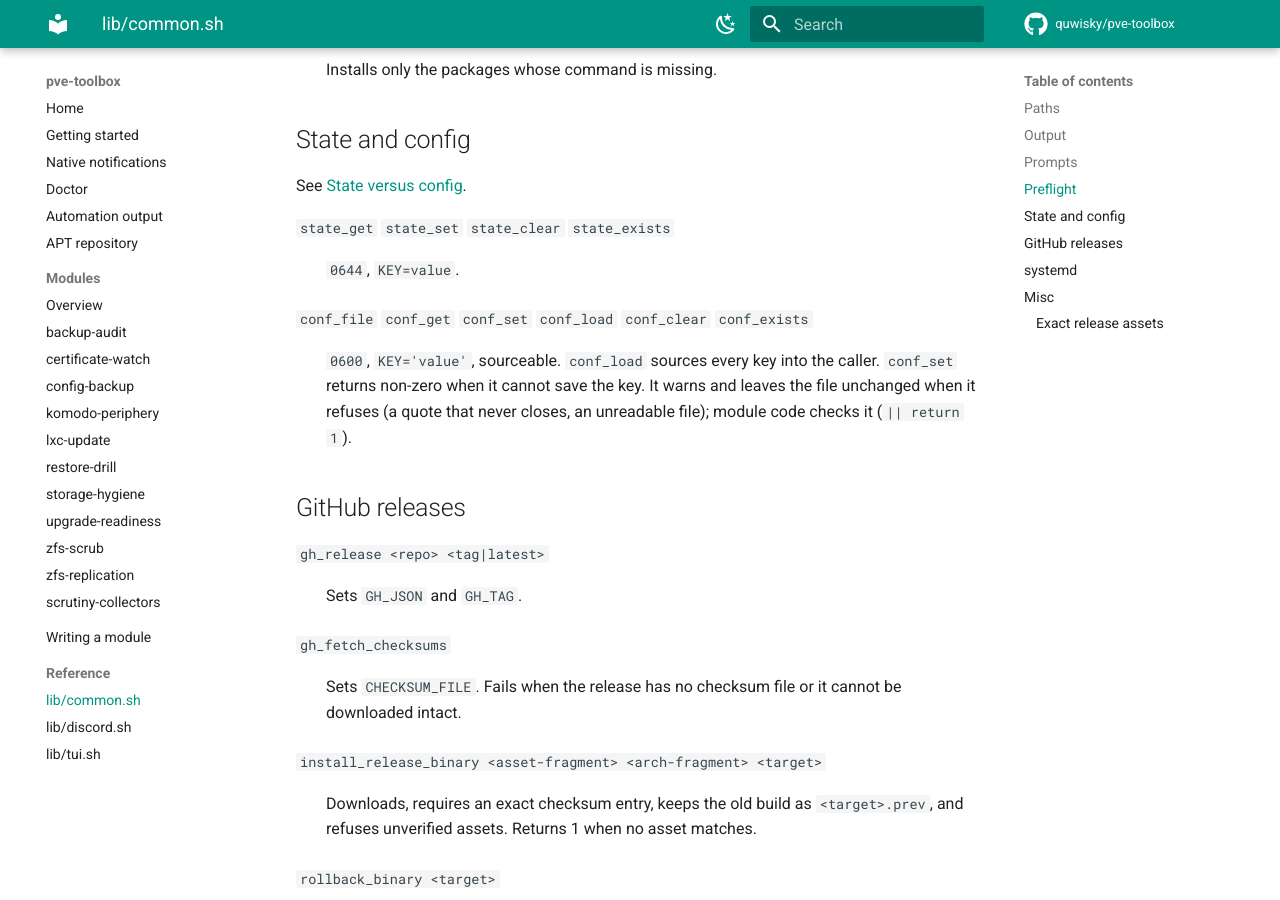
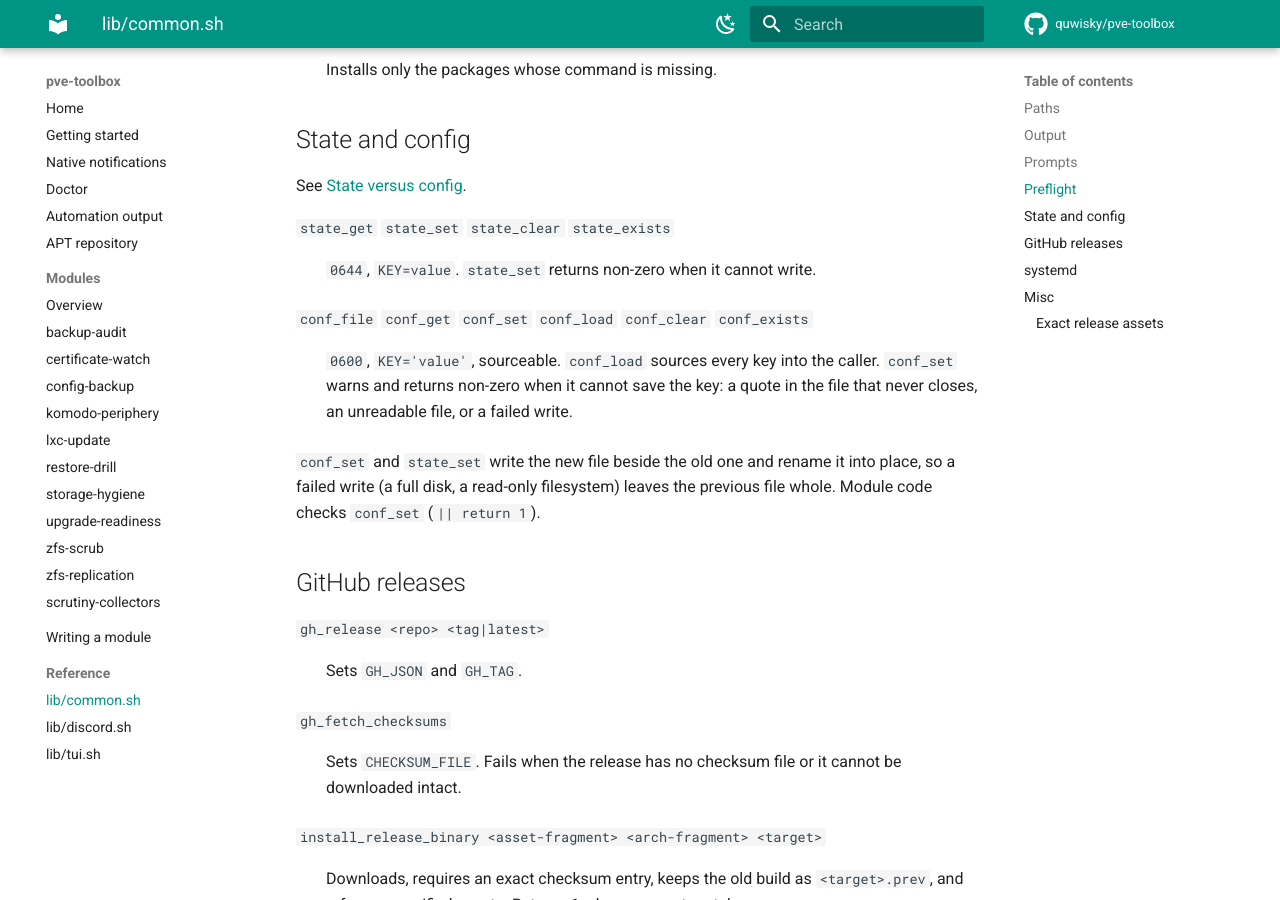
Before and after one commit to quwisky/pve-toolbox, an MkDocs documentation site: the page built from docs/reference/common.md, in a window 1280 px wide and 900 px high, scrolled down 3582 px. Built offline with MkDocs 1.6.1 and Material for MkDocs 9.7.7, drawn with Linux system fonts in a browser that asks for light colours; comment, search, counter and statistics services are not loaded.

Commit message:
fix(conf): replace conf and state files through a synced rename (#110)
* fix(conf): replace conf and state files through a rename

conf_set and state_set wrote the new content in place, which truncates
the file first: a write that failed part way (a full disk, a read-only
filesystem) left it empty or partial and lost every key, secrets
included. conf_set returned non-zero without a warning, and state_set
returned 0 because its trailing chmod decided its status.

Both now write a temporary file beside the target (same root-only
directory, so still no TMPDIR dependency), set its mode (0600 / 0644)
and rename it into place. A failed write removes the temporary file and
leaves the previous file whole; conf_set warns "not saving <KEY>: could
not write <file>", and state_set returns the write's status.

Closes #105.

* fix(conf): sync the replacement, rename onto the exact path, hide it

_replace_file now syncs the temporary file before the rename, so a crash
cannot leave an empty file on a filesystem that reorders the rename
before the data. mv -fT makes the path the target itself: a directory
at that path fails the save instead of receiving the file. The
temporary file is hidden (.<name>.XXXXXX), as migration 020 already
names its own. docs/reference/common.md says state_set returns non-zero
when it cannot write.

```diff
--- a/docs/reference/common.md
+++ b/docs/reference/common.md
@@ -141,13 +141,16 @@ Every prompt follows the same rules:
 See [State versus config](../writing-a-module.md#state-versus-config).
 
 `state_get` `state_set` `state_clear` `state_exists`
-: `0644`, `KEY=value`.
+: `0644`, `KEY=value`. `state_set` returns non-zero when it cannot write.
 
 `conf_file` `conf_get` `conf_set` `conf_load` `conf_clear` `conf_exists`
 : `0600`, `KEY='value'`, sourceable. `conf_load` sources every key into the
-  caller. `conf_set` returns non-zero when it cannot save the key. It warns
-  and leaves the file unchanged when it refuses (a quote that never closes,
-  an unreadable file); module code checks it (`|| return 1`).
+  caller. `conf_set` warns and returns non-zero when it cannot save the key: a
+  quote in the file that never closes, an unreadable file, or a failed write.
+
+`conf_set` and `state_set` write the new file beside the old one and rename
+it into place, so a failed write (a full disk, a read-only filesystem) leaves
+the previous file whole. Module code checks `conf_set` (`|| return 1`).
 
 ## GitHub releases
 
```
Also changed, not shown: 2 other files.
